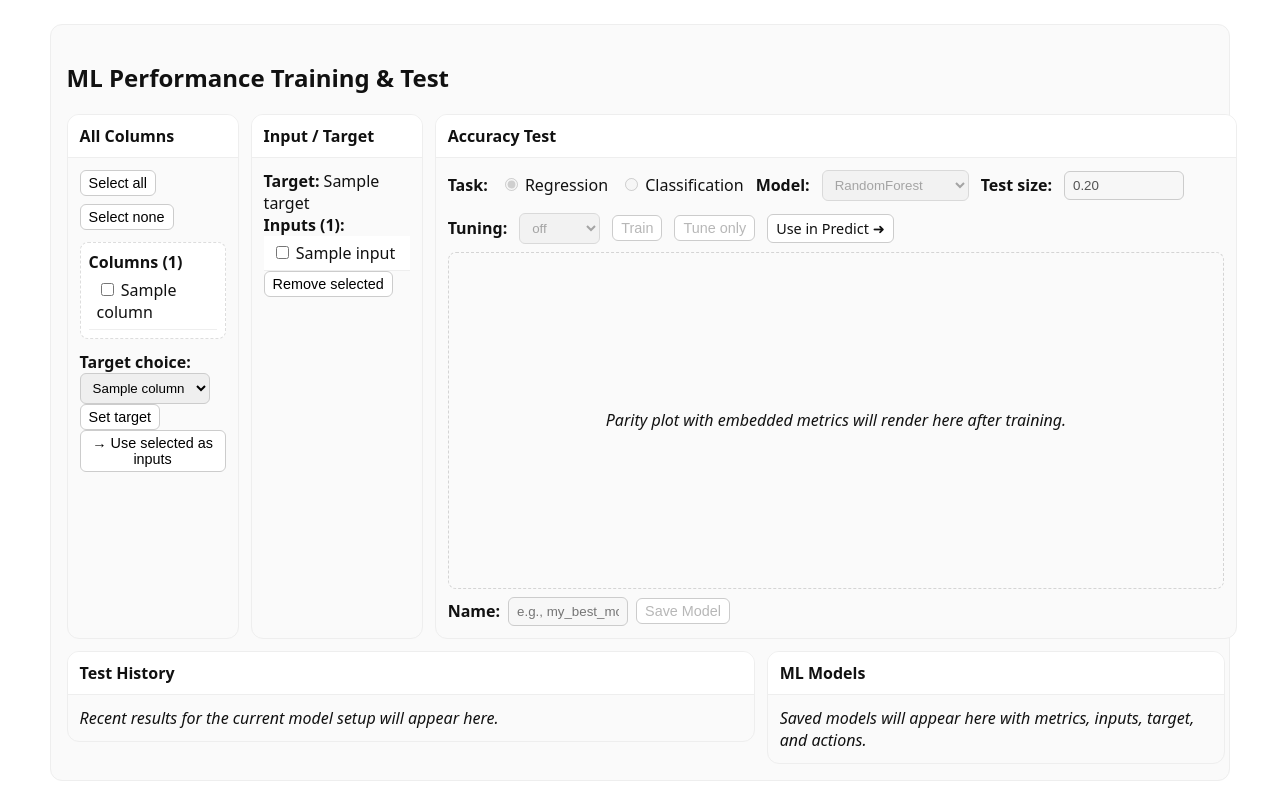
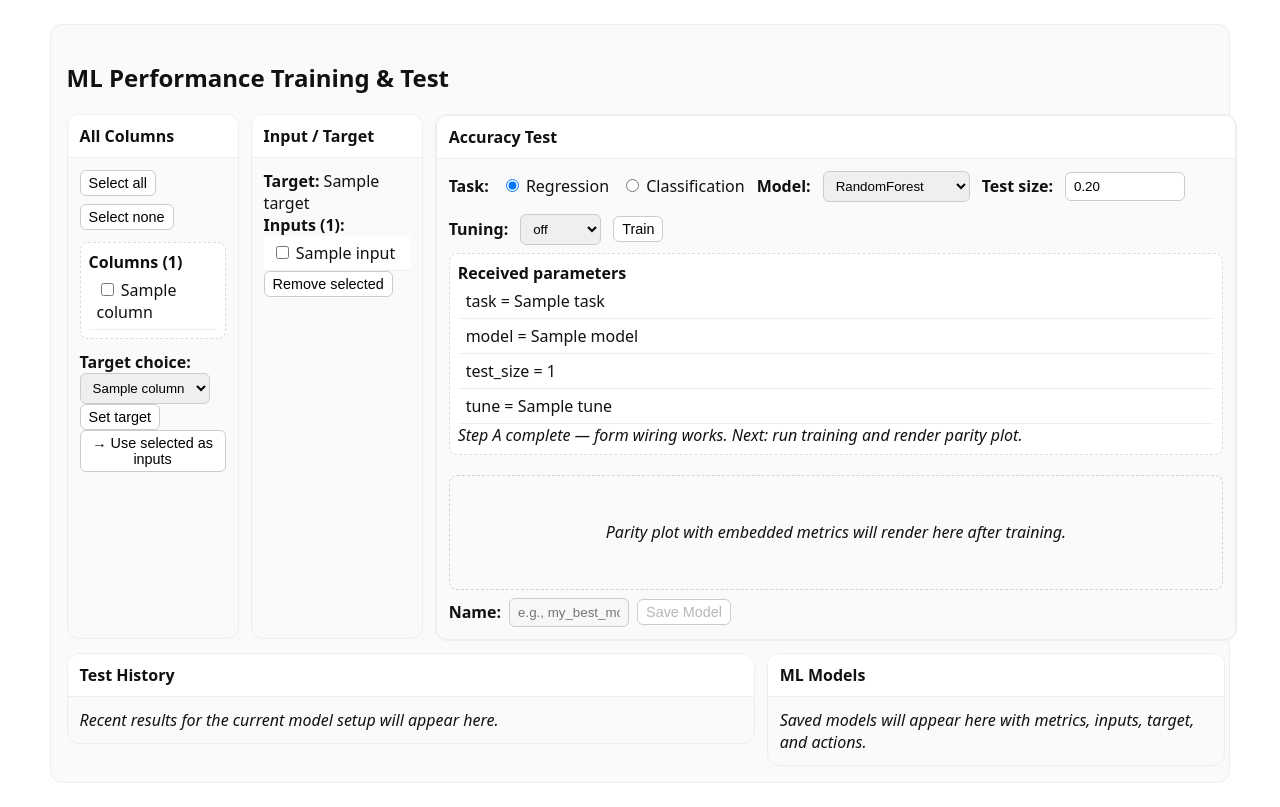
Before and after one commit to ornlpmcp/ASCENDS, a FastAPI app: template templates/train.html in a window 1280 px wide. Shown: the part 51-858 px from the top of the page. Before the commit the page ends 832 px from the top, so only its background shows below. Run offline with FastAPI, Linux system fonts and the light colour scheme; the template is opened without the code that fills it: most values are stand-ins (such as "Sample title", 1, 10 or a date in 2020).

Commit message:
feat: replace Accuracy Test card with functional form for training
Co-authored-by: aider (gpt-4o) <aider@aider.chat>

```diff
--- a/templates/train.html
+++ b/templates/train.html
@@ -86,32 +86,60 @@
       <!-- Accuracy Test (placeholder for now) -->
       <div class="pane">
         <div class="card">
+          <div class="card">
             <div class="card-title">Accuracy Test</div>
             <div class="card-body train-accuracy-body">
-            <div class="acc-toolbar">
+              <form action="/train/run" method="post" class="acc-toolbar">
+                {% if ws_id %}<input type="hidden" name="ws_id" value="{{ ws_id }}">{% endif %}
+
                 <strong>Task:</strong>
-              <label><input type="radio" name="task" value="r" disabled checked> Regression</label>
-              <label><input type="radio" name="task" value="c" disabled> Classification</label>
+                <label><input type="radio" name="task" value="r" {% if not ws_id %}disabled{% endif %} {% if request %}{% if request.method == 'GET' %}checked{% endif %}{% endif %}> Regression</label>
+                <label><input type="radio" name="task" value="c" {% if not ws_id %}disabled{% endif %}> Classification</label>
 
                 <strong>Model:</strong>
-              <select class="select" name="model" disabled>
-                <option>RandomForest</option><option>XGBoost</option><option>HistGradientBoost</option>
-                <option>SVR</option><option>KNN</option><option>Linear</option>
-                <option>Ridge</option><option>Lasso</option><option>ElasticNet</option>
+                <select class="select" name="model" {% if not ws_id %}disabled{% endif %}>
+                  <option value="rf">RandomForest</option>
+                  <option value="xgb">XGBoost</option>
+                  <option value="hgb">HistGradientBoost</option>
+                  <option value="svr">SVR</option>
+                  <option value="knn">KNN</option>
+                  <option value="linear">Linear</option>
+                  <option value="ridge">Ridge</option>
+                  <option value="lasso">Lasso</option>
+                  <option value="elastic">ElasticNet</option>
                 </select>
 
                 <strong>Test size:</strong>
-              <input class="input" type="number" name="test_size" min="0.05" max="0.5" step="0.05" value="0.20" disabled>
+                <input class="input" type="number" name="test_size" min="0.05" max="0.5" step="0.05" value="0.20" {% if not ws_id %}disabled{% endif %}>
 
                 <strong>Tuning:</strong>
-              <select class="select" name="tune" disabled>
-                <option>off</option><option>quick</option><option>intense</option><option>optuna</option><option>bayes</option>
+                <select class="select" name="tune" {% if not ws_id %}disabled{% endif %}>
+                  <option value="off">off</option>
+                  <option value="quick">quick</option>
+                  <option value="intense">intense</option>
+                  <option value="optuna">optuna</option>
+                  <option value="bayes">bayes</option>
                 </select>
 
-              <button class="btn btn-sm" disabled>Train</button>
-              <button class="btn btn-sm" disabled>Tune only</button>
-              <a class="btn btn-sm disabled" aria-disabled="true">Use in Predict ➜</a>
+                <button class="btn btn-sm" type="submit" {% if not ws_id or not target or not inputs %}disabled{% endif %}>
+                  Train
+                </button>
+              </form>
+
+              {% if train_params %}
+                <div class="subcard">
+                  <strong>Received parameters</strong>
+                  <div class="mt-8">
+                    <ul class="list">
+                      <li>task = {{ train_params.task or train_params["task"] }}</li>
+                      <li>model = {{ train_params.model or train_params["model"] }}</li>
+                      <li>test_size = {{ train_params.test_size or train_params["test_size"] }}</li>
+                      <li>tune = {{ train_params.tune or train_params["tune"] }}</li>
+                    </ul>
                   </div>
+                  <em>Step A complete — form wiring works. Next: run training and render parity plot.</em>
+                </div>
+              {% endif %}
 
               <div class="plot-box">
                 <em>Parity plot with embedded metrics will render here after training.</em>
@@ -121,6 +149,7 @@
                 <label for="save-name"><strong>Name:</strong></label>
                 <input id="save-name" class="input" type="text" placeholder="e.g., my_best_model" disabled>
                 <button class="btn btn-sm" disabled>Save Model</button>
+              </div>
             </div>
           </div>
         </div>
```
Lines whose indentation alone changed are shown as unchanged.
